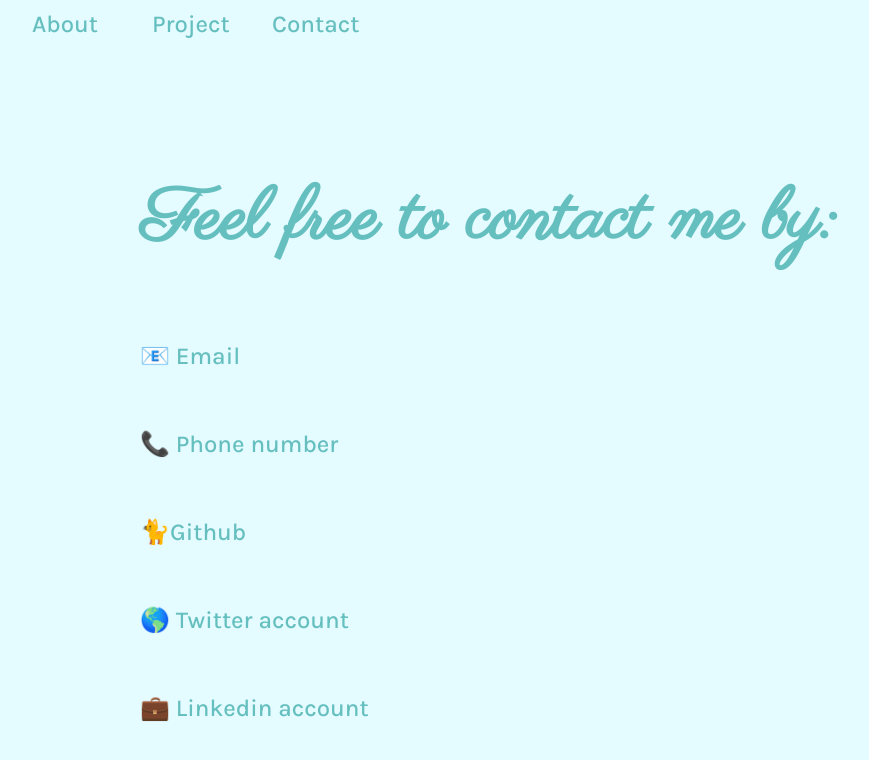
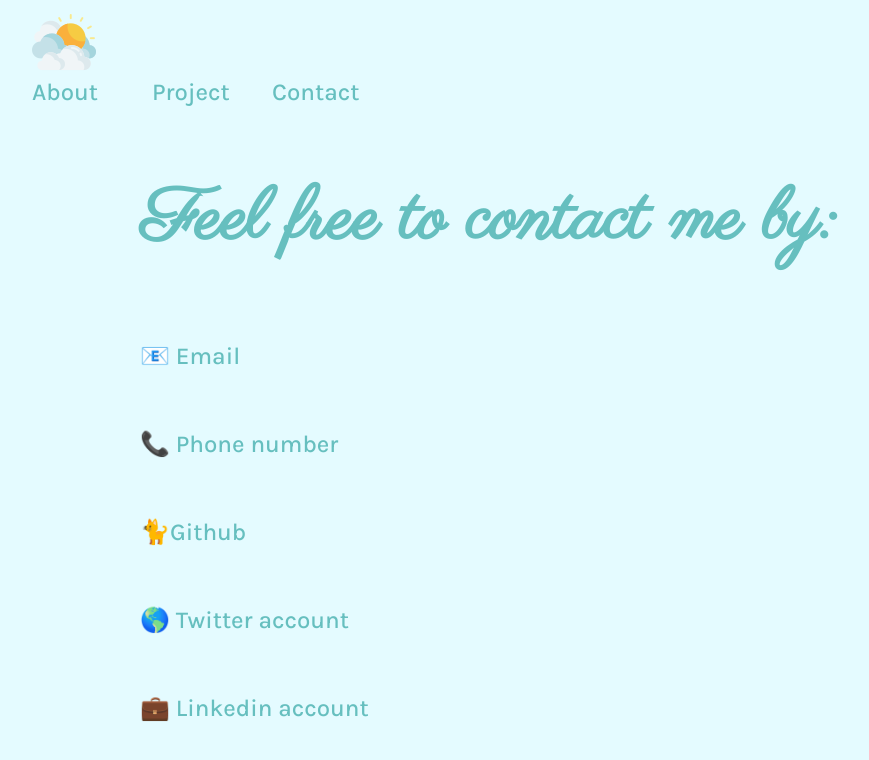
Before and after one commit to tomkeee/Website, a plain HTML site: page contact.html in a window 1280 px wide. Shown: the whole page, without its empty margins (18-887 px from the left). Drawn offline with Linux system fonts and the light colour scheme.

Commit message:
Add files via upload

```diff
--- a/contact.html
+++ b/contact.html
@@ -11,6 +11,11 @@
 </head>
 <body>
     <div class="navigation">
+        <div class="menu">
+            <a class="no_underlining" href="index.html">
+                <img src="images/cloudyy.png">
+            </a>
+        </div>
         <div class="about">
             <a class="no_underlining" href="about.html">
             <p class="without_margin">About</p></a>
--- a/styles.css
+++ b/styles.css
@@ -75,9 +75,9 @@ hr{
 }
 
 .navigation{
- margin:10px auto 0 auto;
+ margin:10px auto 0 ;
  background-color:#e4fbff ;
- width: 100%;
+ width: 25%;
  height:8%;
  position: fixed;
  top:0;
@@ -121,6 +121,9 @@ border: 0px;
 
 
 }
+.skill{
+    position: relative;
+}
 /*******************************************NAVIGATION OPTIONS**************************************/
 
 
@@ -154,6 +157,11 @@ border: 0px;
     color:#66BFBF;
     font-size: 1.5em;
     font-family: 'Karla', sans-serif;
+}
+.menu{
+    width: 50%;
+    position: absolute;
+    left:650px
 }
 
 /******************************************FOR THE NAVIGATION**********************************************/
```
Also changed, not shown: index.html (+1 -1 lines).
